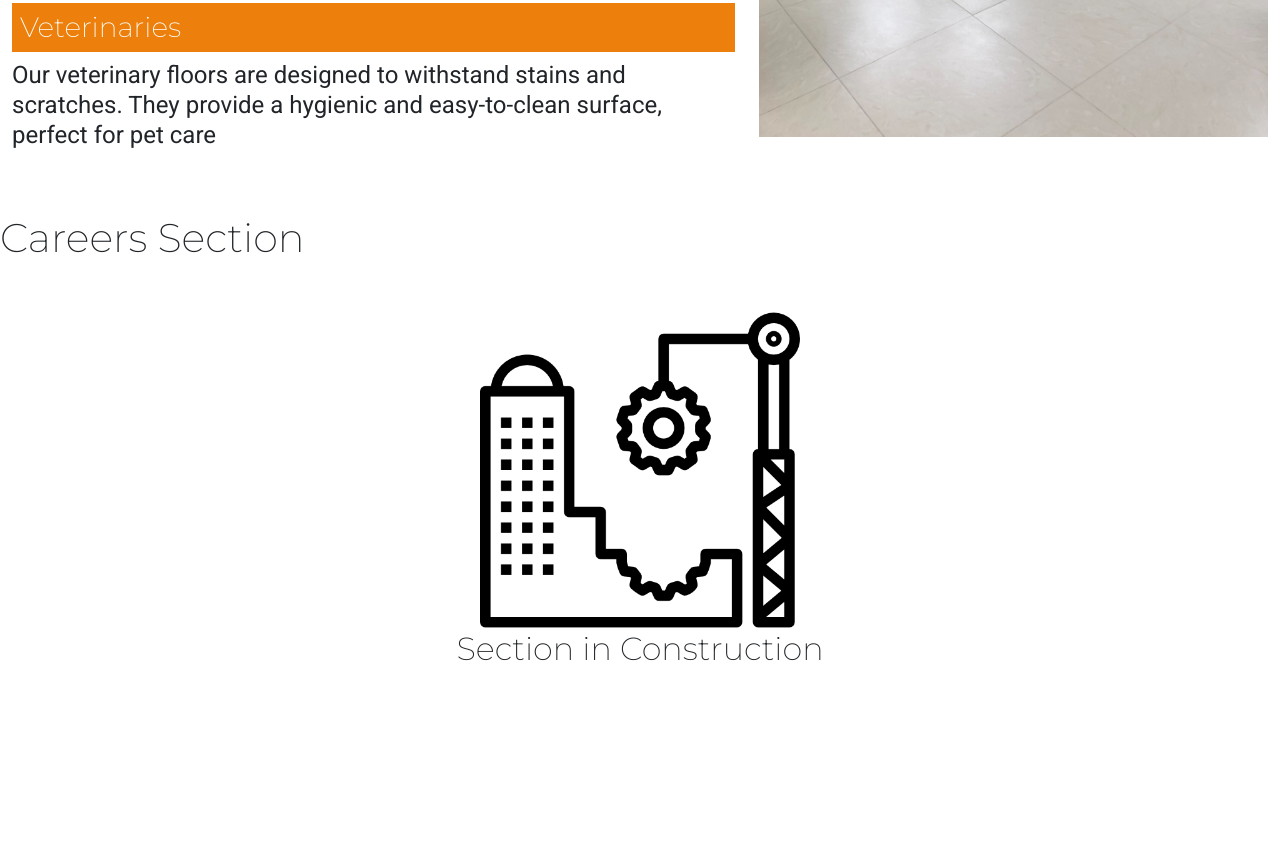
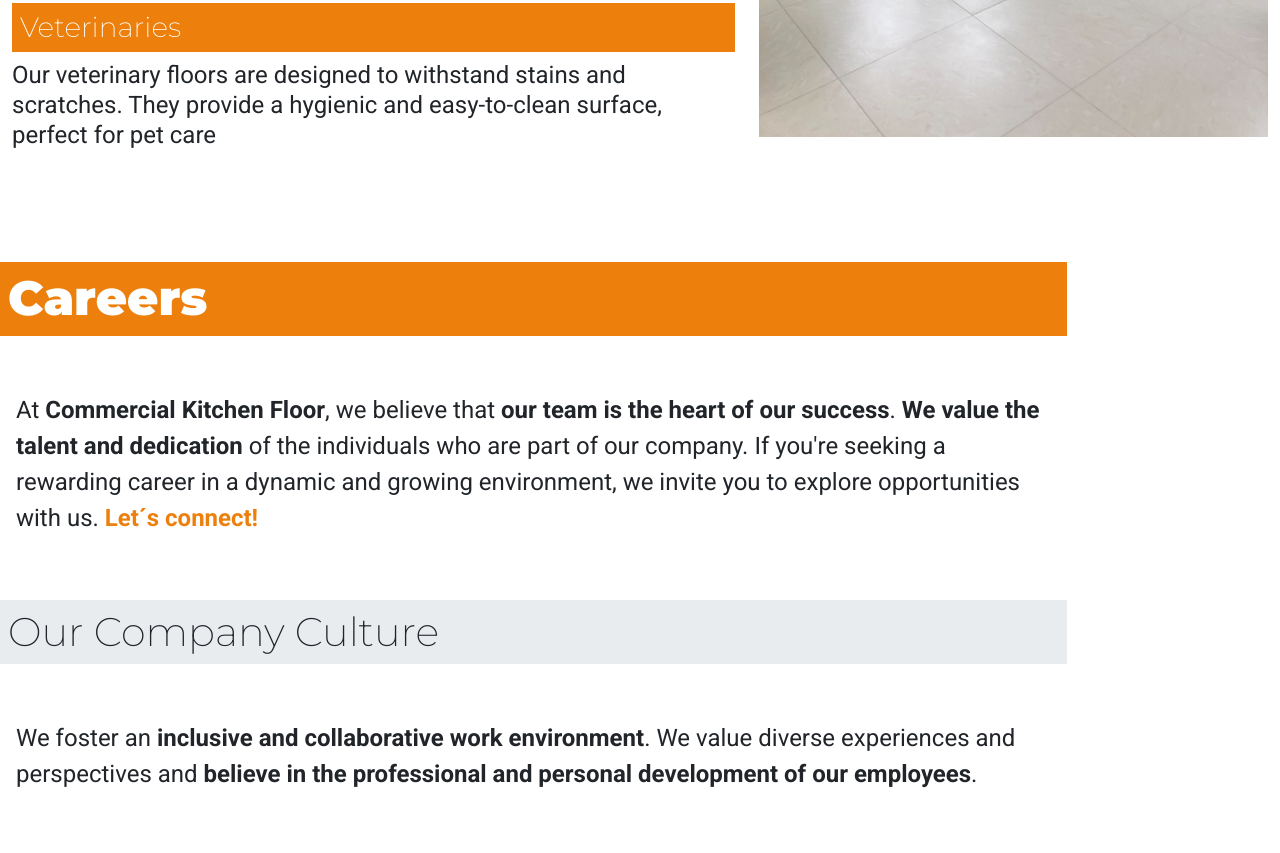
Before and after one commit to MarceM1/ComercialKitchenFloor, a plain HTML site: page index.html in a window 1280 px wide. Shown: the part 7657-8510 px from the top of the page. Drawn offline with nearby package versions, Linux system fonts and the light colour scheme.

Commit message:
Servicios 100% Careers 90%

```diff
--- a/index.html
+++ b/index.html
@@ -280,7 +280,7 @@
         </article>
       </section>
       <!-- Start Services Section -->
-      <section class="mt-5 pt-5" id="services">
+      <section class="my-5 pt-5" id="services">
         <article id="introServices">
           <h3
             class="fw-bold bg-orange py-3 px-2 display-4 text-white col-12 col-md-10 mt-5 toright"
@@ -738,14 +738,20 @@
         </div> -->
       </section>
       <!-- Start Careers Section -->
-      <section class="vh-100" id="careers">
-        <h1>Careers Section</h1>
-        <div
-          class="d-flex flex-column align-items-center justify-content-end mt-5"
-        >
-          <img src="./ASSETS/img/engineering.png" class="w-25" alt="" />
-          <h2>Section in Construction</h2>
-        </div>
+      <section class="my-5 py-5" id="careers">
+        <article>
+          <div>
+            <h3 class="col-10 display-5 fw-bolder px-2 py-2 bg-orange text-white">Careers</h3>
+          <p class="fs-4 px-3 py-5 col-10">At <strong>Commercial Kitchen Floor</strong>, we believe that <strong>our team is the heart of our success</strong>. <strong>We value the talent and dedication</strong> of the individuals who are part of our company. If you're seeking a rewarding career in a dynamic and growing environment, we invite you to explore opportunities with us. <a href="#formContainer"><strong class="textorange">Let´s connect!</strong></a></p>
+          </div>
+          <div>
+            <h4 class="display-6 px-2 py-2 bg-body-secondary col-10">Our Company Culture</h4>
+            <p class="fs-4 px-3 py-5 col-10">We foster an <strong>inclusive and collaborative work environment</strong>. We value diverse experiences and perspectives and <strong>believe in the professional and personal development of our employees</strong>.</p>
+          </div>
+          <div class="d-flex align-items-center justify-content-end">
+            <h5 class="w-75 display-6 fw-bold w-75 p-5 bg-orange text-white">"At Commercial Kitchen Floor, we believe in the potential of our employees and the positive impact they can have on our business and the industry. Join us in our pursuit of excellence and continuous growth"</h5>
+          </div>
+        </article>
       </section>
       <!-- Start Contact Section  -->
       <section class="" id="contact">
@@ -819,14 +825,14 @@
                 >"
               </p>
             </article>
-            <article class="p-0 m-0 mt-5 pt-5">
+            <article class="p-0 m-0 mt-5 pt-5" id="formContainer">
               <h3
                 class="bg-orange w-100 fw-bolder text-center px-5 m-0 py-4 text-white toup"
               >
                 Get in touch with us today to learn more about safety flooring
                 options for your facility.
               </h3>
-              <form class="container mt-5">
+              <form class="container mt-5" >
                 <div class="mb-5">
                   <div class="row">
                     <div class="form-floating mb-3 col-12 col-md-6 toright">
```
